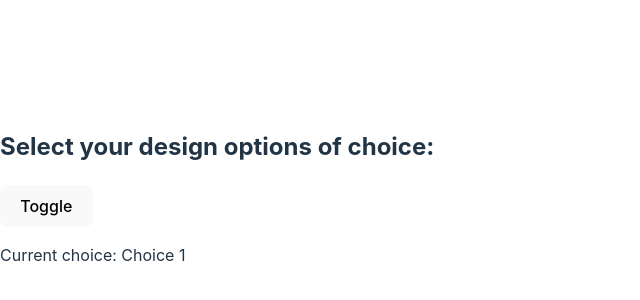
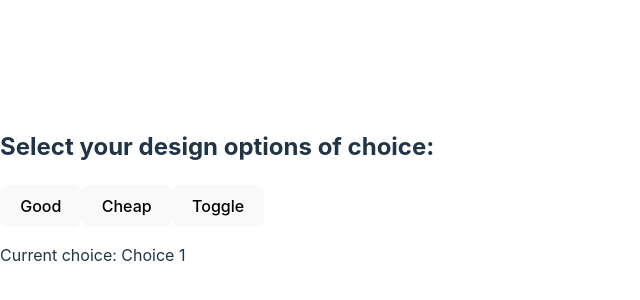
Before and after one commit to kylead10/choice, a React (Vite) app: page / in a window 1280 px wide. Shown: the part 204-504 px from the top of the page, without its empty margins (0-640 px from the left). Built offline with nearby package versions, Linux system fonts and the light colour scheme.

Commit message:
continuation

```diff
--- a/src/component/ToggleChoices.jsx
+++ b/src/component/ToggleChoices.jsx
@@ -10,6 +10,8 @@ const ToggleChoices = () => {
   return (
     <div>
       <h2>Select your design options of choice:</h2>
+      <button onClick={toggleChoice}>Good</button>
+      <button onClick={toggleChoice}>Cheap</button>
       <button onClick={toggleChoice}>Toggle</button>
       <p>Current choice: {choice}</p>
     </div>
```
